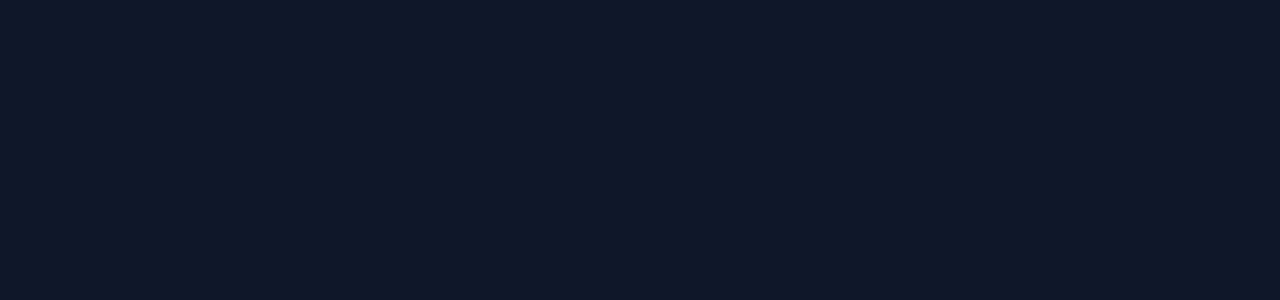
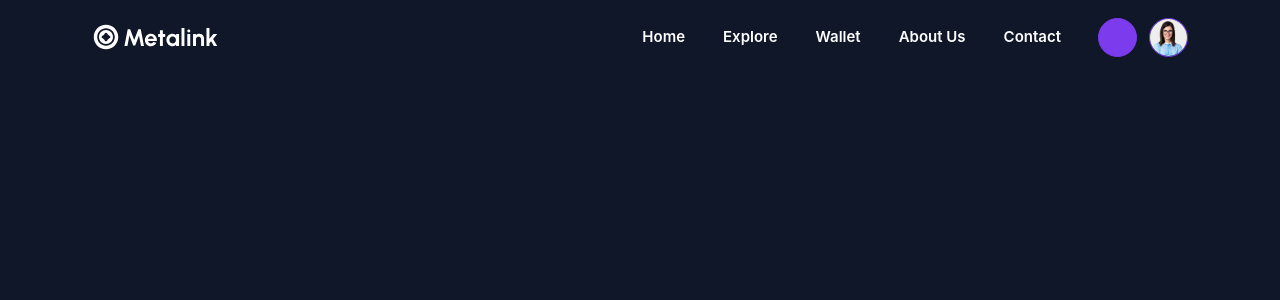
Before and after one commit to walifile/nft-marketplace-landing-page, a React (Vite) app: page / in a window 1280 px wide. Shown: the top 300 px of the page. Built offline with nearby package versions, Linux system fonts and the light colour scheme.

Commit message:
feat : add navbar-component

```diff
--- a/src/components/Navbar.jsx
+++ b/src/components/Navbar.jsx
@@ -1,7 +1,101 @@
 import React from "react";
 
 const Navbar = () => {
-  return <></>;
+  return (
+    <>
+      <header class="header" data-header>
+        <div class="container">
+          <a href="#">
+            <img
+              src="/assets/images/logo-small.svg"
+              width="40"
+              height="40"
+              alt="Metalink home"
+              class="logo-small"
+            />
+            <img
+              src="/assets/images/logo.svg"
+              width="126"
+              height="28"
+              alt="Metalink home"
+              class="logo"
+            />
+          </a>
+
+          <nav class="navbar" data-navbar>
+            <ul class="navbar-list">
+              <li>
+                <a href="#" class="navbar-link label-lg link:hover">
+                  Home
+                </a>
+              </li>
+
+              <li>
+                <a href="#" class="navbar-link label-lg link:hover">
+                  Explore
+                </a>
+              </li>
+
+              <li>
+                <a href="#" class="navbar-link label-lg link:hover">
+                  Wallet
+                </a>
+              </li>
+
+              <li>
+                <a href="#" class="navbar-link label-lg link:hover">
+                  About Us
+                </a>
+              </li>
+
+              <li>
+                <a href="#" class="navbar-link label-lg link:hover">
+                  Contact
+                </a>
+              </li>
+            </ul>
+          </nav>
+
+          <div class="header-action">
+            <button class="btn-icon primary" aria-label="wallet">
+              <ion-icon name="wallet-outline"></ion-icon>
+            </button>
+
+            <button
+              class="btn-icon profil-btn"
+              aria-label="Metalink account: Fiona doe"
+            >
+              <img
+                src="/assets/images/profile.jpg"
+                width="50"
+                height="50"
+                alt="Fiona doe"
+                class="img-cover"
+              />
+            </button>
+
+            <button
+              class="nav-toggle-btn"
+              aria-label="menu toggle"
+              data-nav-toggler
+            >
+              <ion-icon
+                name="menu-outline"
+                aria-hidden="true"
+                class="default-icon"
+              ></ion-icon>
+
+              <ion-icon
+                name="close-outline"
+                aria-hidden="true"
+                class="active-icon"
+              ></ion-icon>
+            </button>
+          </div>
+        </div>
+      </header>
+    </>
+  );
 };
 
 export default Navbar;
```
